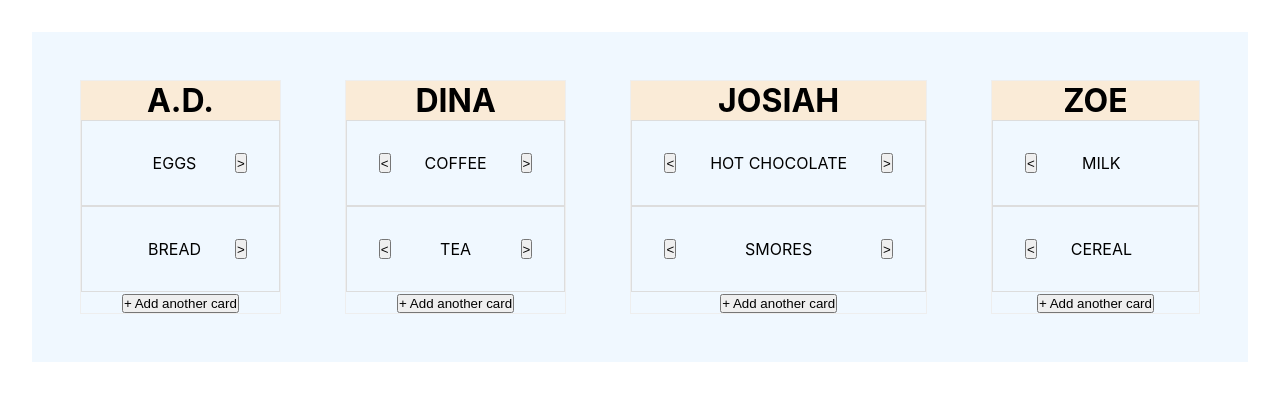
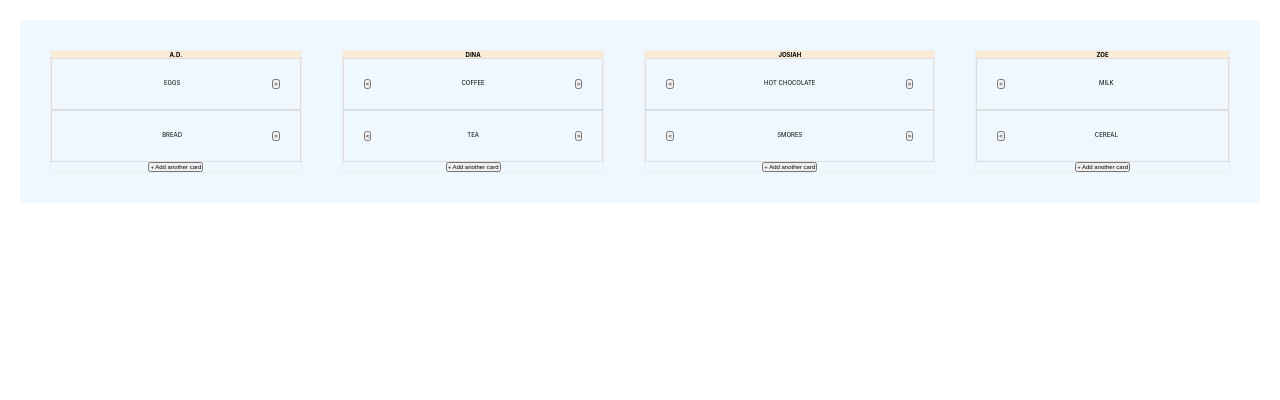
Before and after one commit to adfaris/kanban, a React (Create React App) app: page / in a window 1280 px wide. Shown: the top 400 px of the page. Built offline with nearby package versions, Linux system fonts and the light colour scheme.

Commit message:
font-size

```diff
--- a/src/App.css
+++ b/src/App.css
@@ -2,6 +2,7 @@
     margin: 0 auto;
     padding: 0;
     box-sizing: border-box;
+    font-size:62.5%
 }
 
 .App {
```
